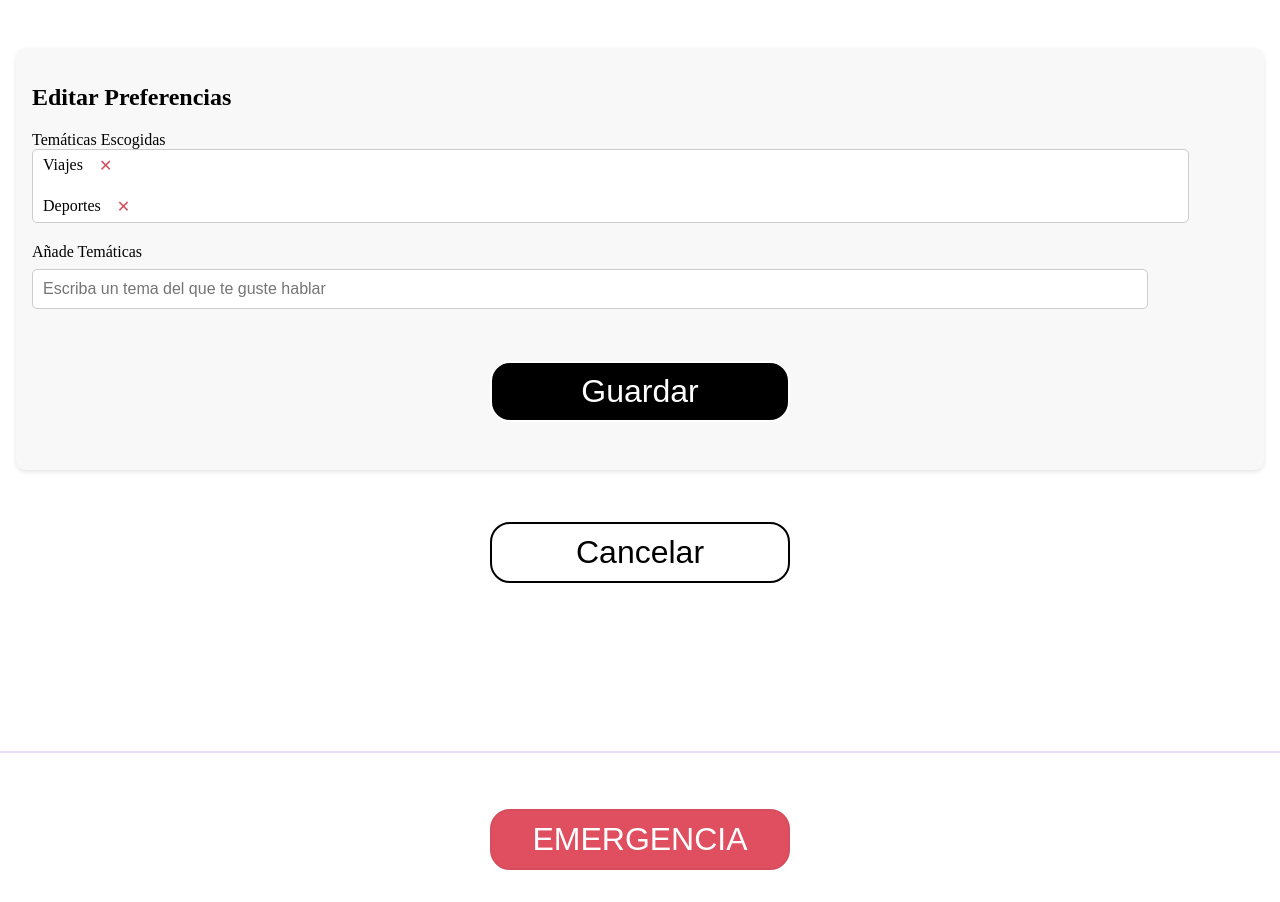
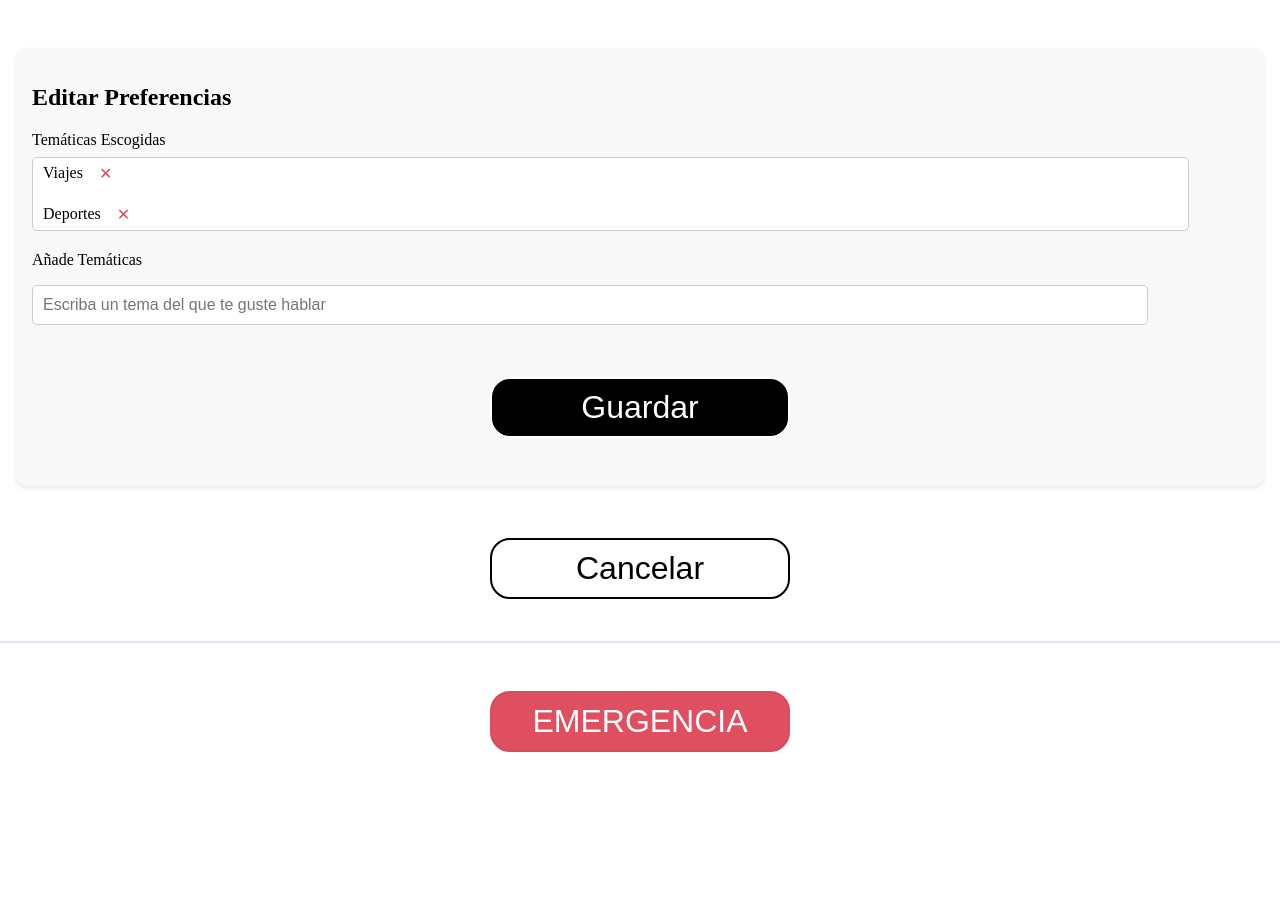
Before and after one commit to helopgom/B-Care, a React (Vite) app: page /editPreferences in a window 1280 px wide. After the commit the page ends 848 px from the top, so only its background shows below. Built offline with nearby package versions, Linux system fonts and the light colour scheme.

Commit message:
Styles css changes

```diff
--- a/package.json
+++ b/package.json
@@ -10,6 +10,7 @@
     "preview": "vite preview"
   },
   "dependencies": {
+    "bootstrap": "^5.3.3",
     "react": "^18.3.1",
     "react-dom": "^18.3.1",
     "react-router-dom": "^6.26.0"
--- a/src/components/Footer/footer.css
+++ b/src/components/Footer/footer.css
@@ -1,17 +1,24 @@
 .footer-container {
-  position: absolute;
+  position: fixed;
+  bottom: 0;
+  left: 0;
   width: 100%;
+  background-color: var(--white);
+  z-index: 1000;
 }
+
 #separator {
   color: var(--lilac);
   border: 0.1em solid;
   width: 100%;
+  margin: 0;
 }
 
 #emergency {
   display: flex;
   justify-content: center;
   margin-top: 1em;
+  margin-bottom: 1em;
 }
 
 .custom-button {
--- a/src/components/InteractiveText/interactiveText.css
+++ b/src/components/InteractiveText/interactiveText.css
@@ -2,4 +2,5 @@
   font-family: "Arial", sans-serif;
   font-size: 30px;
   color: #333;
+  height: 20dvh;
 }
--- a/src/pages/EditPersonalData/EditPersonalData.jsx
+++ b/src/pages/EditPersonalData/EditPersonalData.jsx
@@ -12,13 +12,8 @@ const EditPersonalData = () => {
   const navigate = useNavigate();
 
   const handleSave = () => {
-    // Aquí iría la lógica para guardar los datos a través del CRUD
     console.log("Datos guardados:", { name, birthDate, phone });
-
-    // Mostrar el popup de éxito
     setShowPopup(true);
-
-    // Ocultar el popup después de 10 segundos
     setTimeout(() => {
       setShowPopup(false);
     }, 3000);
@@ -30,6 +25,7 @@ const EditPersonalData = () => {
 
   return (
     <div className="edit-personal-data-page">
+      <div className="edit-personal-data-content">
         <div className="edit-personal-data-container">
           <h2>Editar Datos Personales</h2>
           <form>
@@ -77,15 +73,15 @@ const EditPersonalData = () => {
             onClick={handleCancel}
           />
         </div>
+      </div>
 
       {showPopup && (
         <div className="popup">
           <p>¡Datos guardados con éxito!</p>
         </div>
       )}
-      <div className="footer">
+
       <Footer />
-      </div>
     </div>
   );
 };
--- a/src/pages/EditPersonalData/editPersonalData.css
+++ b/src/pages/EditPersonalData/editPersonalData.css
@@ -1,8 +1,15 @@
 .edit-personal-data-page {
-  padding: 2em;
   display: flex;
   flex-direction: column;
-  justify-content: space-between;
+  min-height: 100vh;
+}
+
+.edit-personal-data-content {
+  flex-grow: 1;
+  padding: 2em;
+  padding-bottom: 80px; /* Adjust based on your footer height */
+  display: flex;
+  flex-direction: column;
 }
 
 .edit-personal-data-container {
@@ -10,15 +17,16 @@
   padding: 1em;
   border-radius: 10px;
   box-shadow: 0 2px 4px rgba(0, 0, 0, 0.1);
+  margin-bottom: 1em;
 }
 
-.edit-form {
-  display: flex;
-  flex-direction: column;
+.form-group {
+  margin-bottom: 1em;
 }
 
 .form-group label {
   display: block;
+  margin-bottom: 0.5em;
 }
 
 .form-group input {
@@ -29,9 +37,9 @@
   border-radius: 4px;
 }
 
-.button-group {
-  display: flex;
-  justify-content: space-between;
+.save-button,
+.cancel-button {
+  margin-top: 1em;
 }
 
 .popup {
@@ -46,9 +54,3 @@
   box-shadow: 0 4px 8px rgba(0, 0, 0, 0.1);
   z-index: 1000;
 }
-.footer {
-  display: flex;
-  flex-direction: column;
-  align-items: center;
-  margin-top: 200px;
-}
--- a/src/pages/HomePage/home.css
+++ b/src/pages/HomePage/home.css
@@ -2,7 +2,9 @@
   display: flex;
   flex-direction: column;
   min-height: 100vh;
+  padding-bottom: 80px;
 }
+
 .text-container {
   padding: 1em;
   padding-top: 0.1em;
@@ -14,12 +16,6 @@
   width: 100%;
 }
 
-.footer-container {
-  width: 100%;
-  display: flex;
-  flex-direction: column;
-  align-items: center;
-}
 .finish-button-container {
   display: flex;
   justify-content: center;
--- a/src/pages/MyAccount/MyAccount.jsx
+++ b/src/pages/MyAccount/MyAccount.jsx
@@ -35,10 +35,6 @@ const MyAccount = () => {
     navigate("/");
   };
 
-  if (loading) {
-    return <p>Loading...</p>;
-  }
-
   const handleEditPersonalData = () => {
     navigate("/editPersonalData");
   };
@@ -47,8 +43,13 @@ const MyAccount = () => {
     navigate("/editPreferences");
   };
 
+  if (loading) {
+    return <p>Loading...</p>;
+  }
+
   return (
-    <div className="my-account-container">
+    <div className="my-account-page">
+      <div className="my-account-content">
         <div className="card-container">
           <Card
             title="MIS DATOS"
@@ -70,9 +71,8 @@ const MyAccount = () => {
             onClick={handleBack}
           />
         </div>
-      <div className="footer">
+      </div>
       <Footer />
-      </div>
     </div>
   );
 };
--- a/src/pages/MyAccount/myaccount.css
+++ b/src/pages/MyAccount/myaccount.css
@@ -1,8 +1,19 @@
-.my-account-container {
+export default MyAccount;
+
+// myAccount.css
+.my-account-page {
+  display: flex;
+  flex-direction: column;
+  min-height: 100vh;
+}
+
+.my-account-content {
+  flex-grow: 1;
   display: flex;
   flex-direction: column;
   align-items: center;
-  margin-top: 10%;
+  padding: 2em;
+  padding-bottom: 80px;
 }
 
 .card-container {
@@ -10,12 +21,21 @@
   flex-direction: column;
   gap: 1em;
   width: 100%;
-  margin-top: 1em;
-  margin-left: 3em;
+  max-width: 600px;
+  margin-bottom: 2em;
 }
+
 .back-button {
-  margin-top: 10%;
+  margin-top: 2em;
 }
-.footer {
-  margin-top: 10%;
+
+@media (max-width: 768px) {
+  .my-account-content {
+    padding: 1em;
+    padding-bottom: 80px;
+  }
+
+  .card-container {
+    width: 100%;
+  }
 }
```
Also changed, not shown: 1 other file (tests, documents, lock files or other folders). Lines whose indentation alone changed are shown as unchanged.
